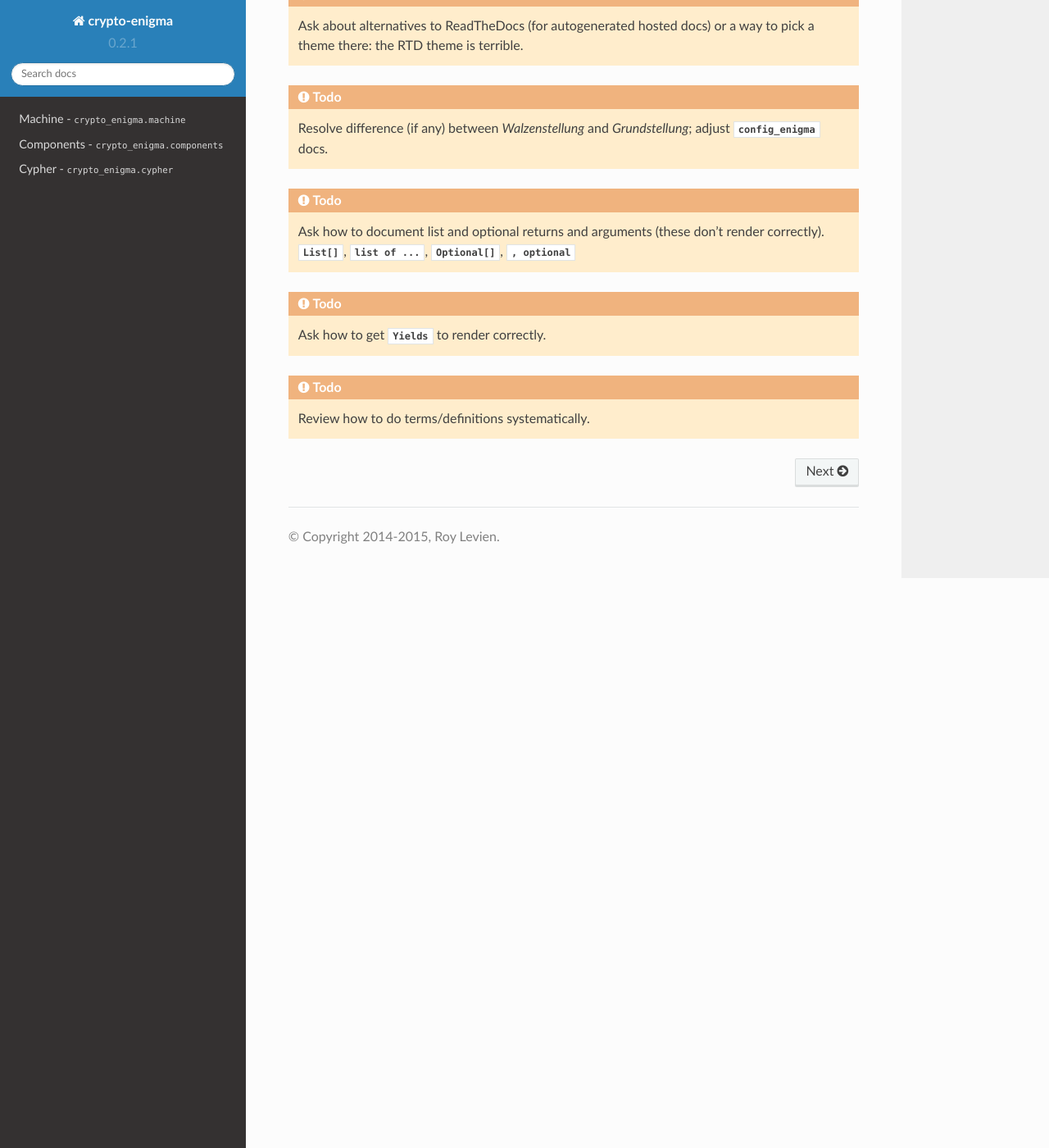
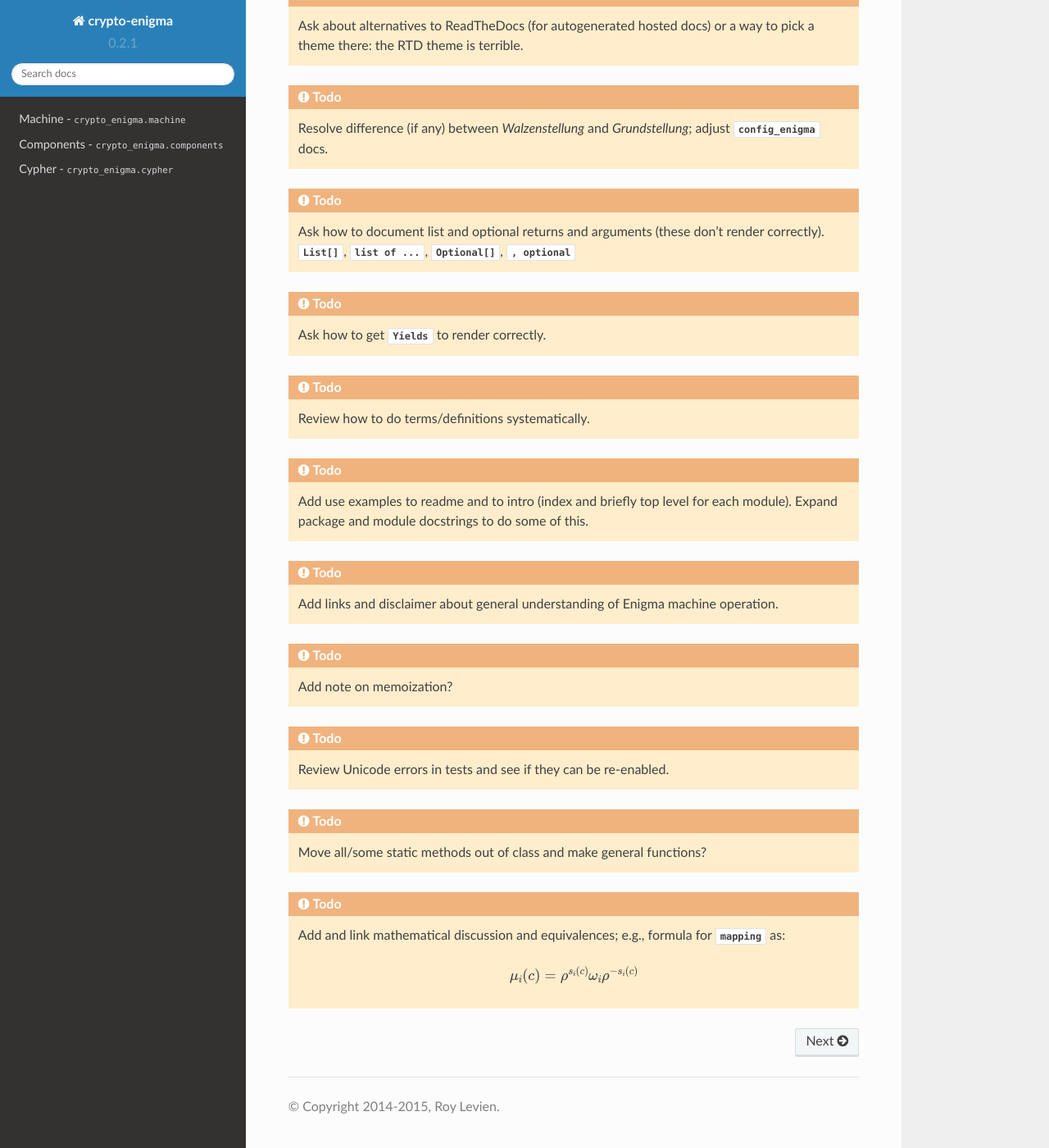
Before and after one commit to orome/crypto-enigma-py, a Sphinx documentation site: the page built from doc/source/index.rst, in a window 1280 px wide and 1400 px high, scrolled down 1738 px. Shown: the whole window at 82% size. Built offline with Sphinx 7.4.7 and the Read the Docs theme 2.0.0, drawn with Linux system fonts in a browser that asks for light colours.

Commit message:
Update documentation tasks

```diff
--- a/doc/source/index.rst
+++ b/doc/source/index.rst
@@ -75,3 +75,32 @@ Tasks
 .. todo::
 
     Review how to do terms/definitions systematically.
+
+.. todo::
+
+    Add use examples to readme and to intro (index and briefly top level for each module).
+    Expand package and module docstrings to do some of this.
+
+.. todo::
+
+    Add links and disclaimer about general understanding of Enigma machine operation.
+
+.. todo::
+
+    Add note on memoization?
+
+.. todo::
+
+    Review Unicode errors in tests and see if they can be re-enabled.
+
+.. todo::
+
+    Move all/some static methods out of class and make general functions?
+
+.. todo::
+
+    Add and link mathematical discussion and equivalences; e.g., formula for `~.components.Component.mapping` as:
+
+    .. math::
+
+        \mu_{i}(c)=\rho^{s_{i}(c)}\omega_{i}\rho^{-s_{i}(c)}
```
